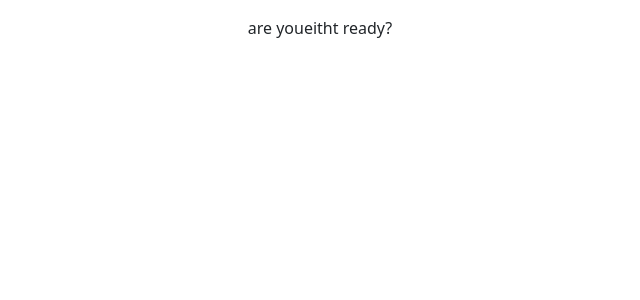
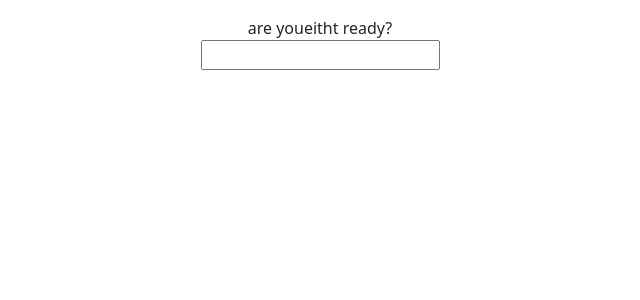
Before and after one commit to nisarg902/react-shopping, a React (Create React App) app: page / in a window 1280 px wide. Shown: the top 300 px of the page, without its empty margins (320-960 px from the left). Built offline with nearby package versions, Linux system fonts and the light colour scheme.

Commit message:
auto update

```diff
--- a/src/components/NetflixRegisterComponents.js
+++ b/src/components/NetflixRegisterComponents.js
@@ -2,6 +2,9 @@ export default function NetflixRegisterComponents() {
   return <div className="fluid-Container text-center mt-3">
 
     are youeitht ready?
+       <div>
+         <input type="email"></input>
 
+       </div>
     </div>;
 }
```
